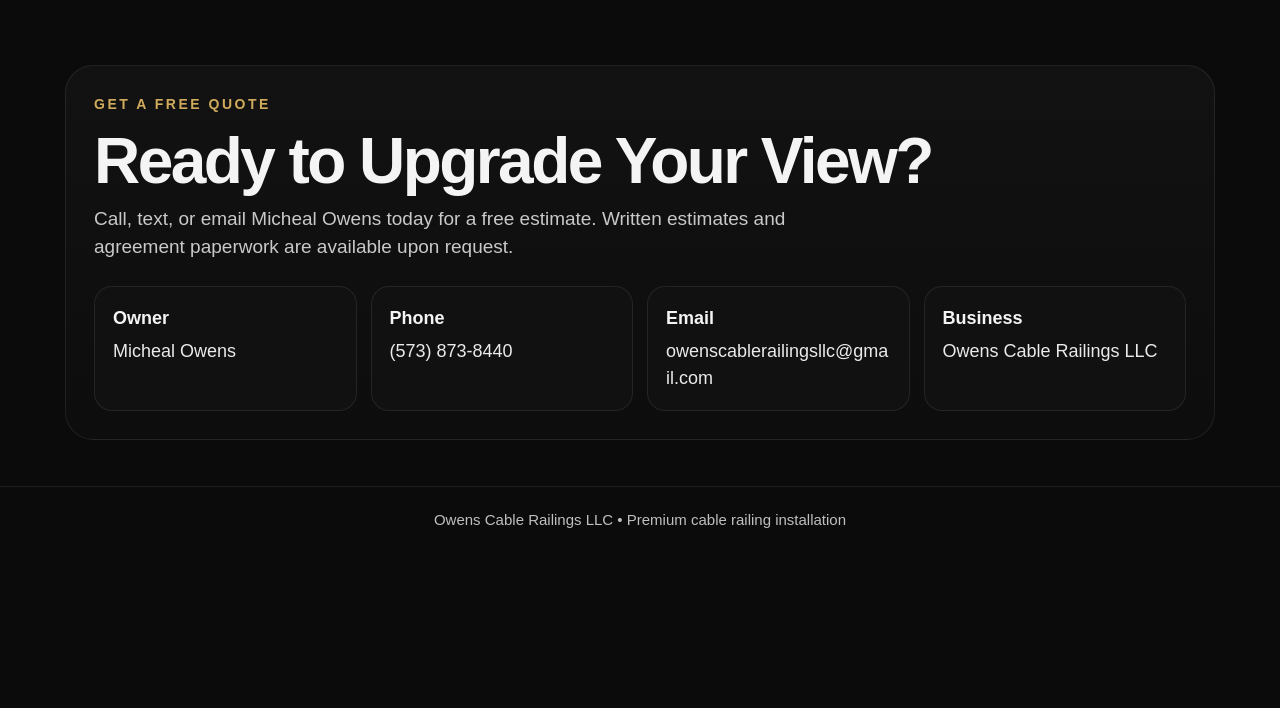
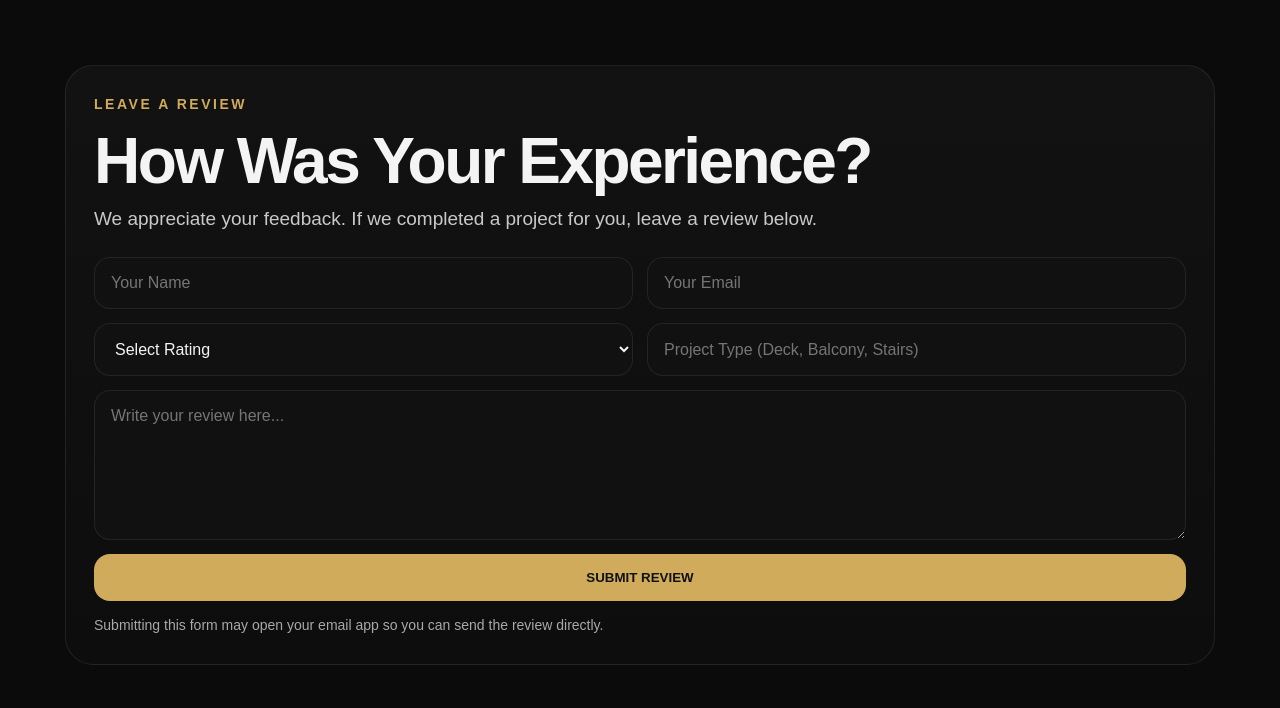
Before and after one commit to owenscablerailingsllc-source/michealowens.github.io, a plain HTML site: page index.html in a window 1280 px wide. Shown: the part 3312-4020 px from the top of the page. Before the commit the page ends 3877 px from the top, so only its background shows below. Drawn offline with Linux system fonts and the light colour scheme.

Commit message:
Update index.html

```diff
--- a/index.html
+++ b/index.html
@@ -22,7 +22,6 @@
     }
 
     *{box-sizing:border-box}
-
     html{scroll-behavior:smooth}
 
     body{
@@ -56,6 +55,8 @@
       padding:16px 24px;
       border-radius:16px;
       transition:.2s ease;
+      border:none;
+      cursor:pointer;
     }
 
     .btn:hover{
@@ -344,10 +345,7 @@
       object-fit:cover;
     }
 
-    .contact{
-      padding-bottom:46px;
-    }
-
+    .review-box,
     .contact-box{
       background:linear-gradient(180deg, #121212, #0d0d0d);
       border:1px solid var(--line);
@@ -355,6 +353,7 @@
       padding:28px;
     }
 
+    .review-box h2,
     .contact-box h2{
       margin:0 0 12px;
       font-size:clamp(36px, 7vw, 64px);
@@ -362,11 +361,57 @@
       letter-spacing:-.04em;
     }
 
+    .review-box p,
     .contact-box p{
       margin:0 0 24px;
       color:var(--muted);
       font-size:19px;
       max-width:760px;
+    }
+
+    .review-form{
+      display:grid;
+      grid-template-columns:repeat(2, 1fr);
+      gap:14px;
+    }
+
+    .review-form .full{
+      grid-column:1 / -1;
+    }
+
+    .review-form input,
+    .review-form select,
+    .review-form textarea{
+      width:100%;
+      padding:16px;
+      border-radius:16px;
+      border:1px solid var(--line);
+      background:var(--panel);
+      color:var(--text);
+      font-size:16px;
+      font-family:Arial, Helvetica, sans-serif;
+      outline:none;
+    }
+
+    .review-form input:focus,
+    .review-form select:focus,
+    .review-form textarea:focus{
+      border-color:rgba(208,171,91,.65);
+    }
+
+    .review-form textarea{
+      min-height:150px;
+      resize:vertical;
+    }
+
+    .form-note{
+      font-size:14px;
+      color:#a9a9a9;
+      margin-top:14px;
+    }
+
+    .contact{
+      padding-bottom:46px;
     }
 
     .contact-grid{
@@ -408,7 +453,8 @@
       .contact-grid,
       .badge-grid,
       .split,
-      .gallery-grid{
+      .gallery-grid,
+      .review-form{
         grid-template-columns:1fr;
       }
 
@@ -436,6 +482,10 @@
       .brand-text p{
         font-size:11px;
         letter-spacing:.12em;
+      }
+
+      .review-form .full{
+        grid-column:auto;
       }
     }
 
@@ -467,13 +517,15 @@
       .section-head p,
       .panel p,
       .contact-box p,
+      .review-box p,
       .card p{
         font-size:17px;
       }
 
       .card-body,
       .panel,
-      .contact-box{
+      .contact-box,
+      .review-box{
         padding:20px;
       }
 
@@ -629,6 +681,38 @@
       </div>
     </section>
 
+    <section id="review">
+      <div class="container">
+        <div class="review-box">
+          <div class="eyebrow">Leave a Review</div>
+          <h2>How Was Your Experience?</h2>
+          <p>
+            We appreciate your feedback. If we completed a project for you, leave a review below.
+          </p>
+
+          <form class="review-form" action="mailto:owenscablerailingsllc@gmail.com" method="post" enctype="text/plain">
+            <input type="text" name="Name" placeholder="Your Name" required>
+            <input type="email" name="Email" placeholder="Your Email">
+            <select name="Rating" required>
+              <option value="">Select Rating</option>
+              <option>★★★★★</option>
+              <option>★★★★☆</option>
+              <option>★★★☆☆</option>
+              <option>★★☆☆☆</option>
+              <option>★☆☆☆☆</option>
+            </select>
+            <input type="text" name="Project Type" placeholder="Project Type (Deck, Balcony, Stairs)">
+            <textarea class="full" name="Review" placeholder="Write your review here..." required></textarea>
+            <button type="submit" class="btn full">SUBMIT REVIEW</button>
+          </form>
+
+          <div class="form-note">
+            Submitting this form may open your email app so you can send the review directly.
+          </div>
+        </div>
+      </div>
+    </section>
+
     <section class="contact" id="quote">
       <div class="container">
         <div class="contact-box">
```
